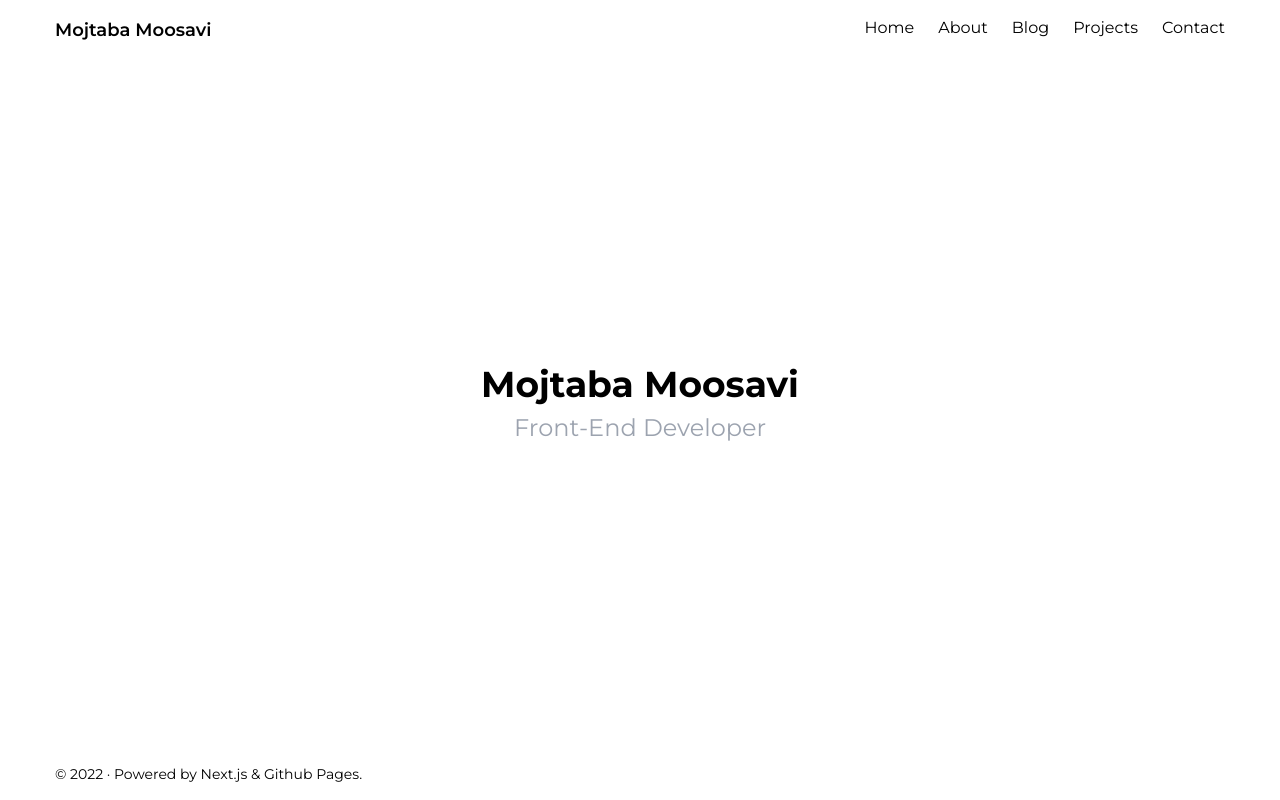
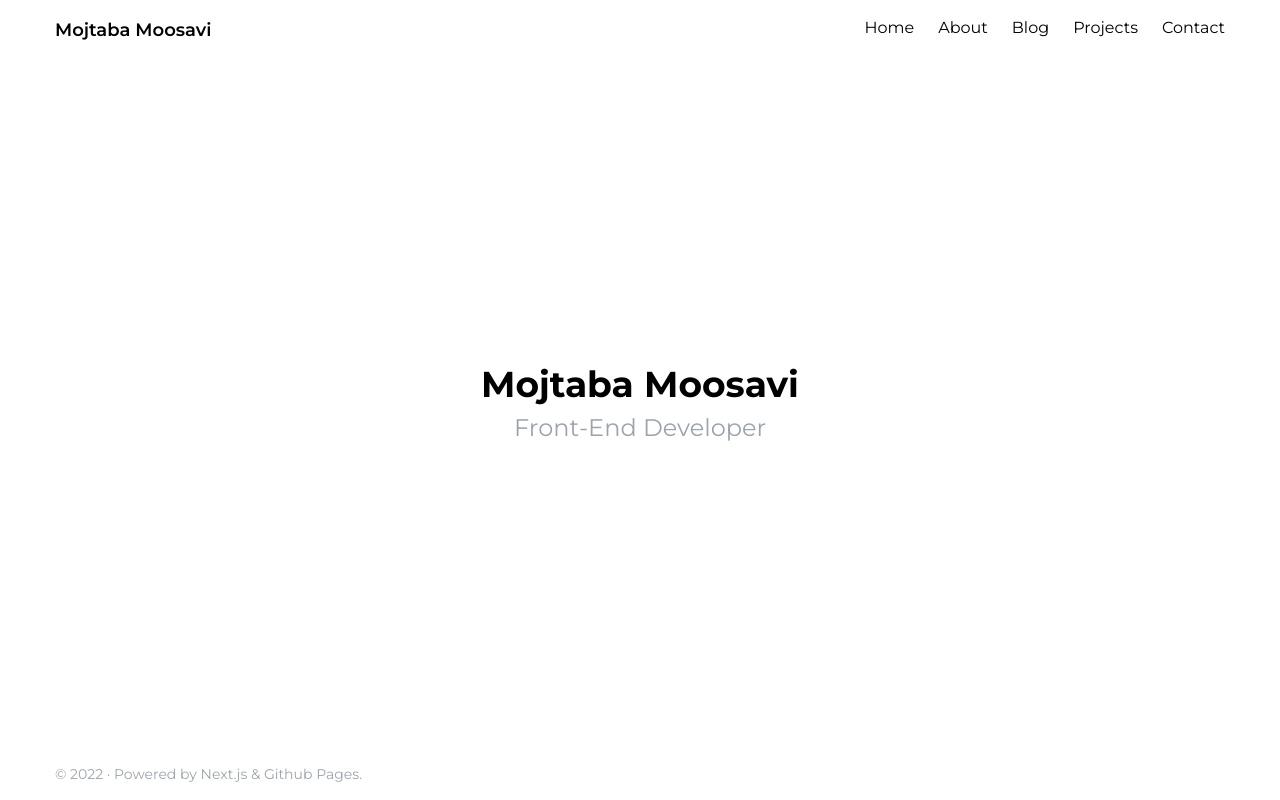
Before and after one commit to mojtabamoosavi/mojtabamoosavi-website, a Next.js app: page / in a window 1280 px wide. Built offline with nearby package versions, Linux system fonts and the light colour scheme.

Commit message:
Change footer color

```diff
--- a/components/layout/Footer.js
+++ b/components/layout/Footer.js
@@ -1,6 +1,6 @@
 export default function Footer() {
     return (
-        <footer className="py-4 text-sm">
+        <footer className="py-4 text-sm text-gray-400">
             <div className="container">
                 © 2022 · Powered by <a href="https://nextjs.org">Next.js</a> & <a href="https://github.com">Github Pages</a>.
             </div>
```
